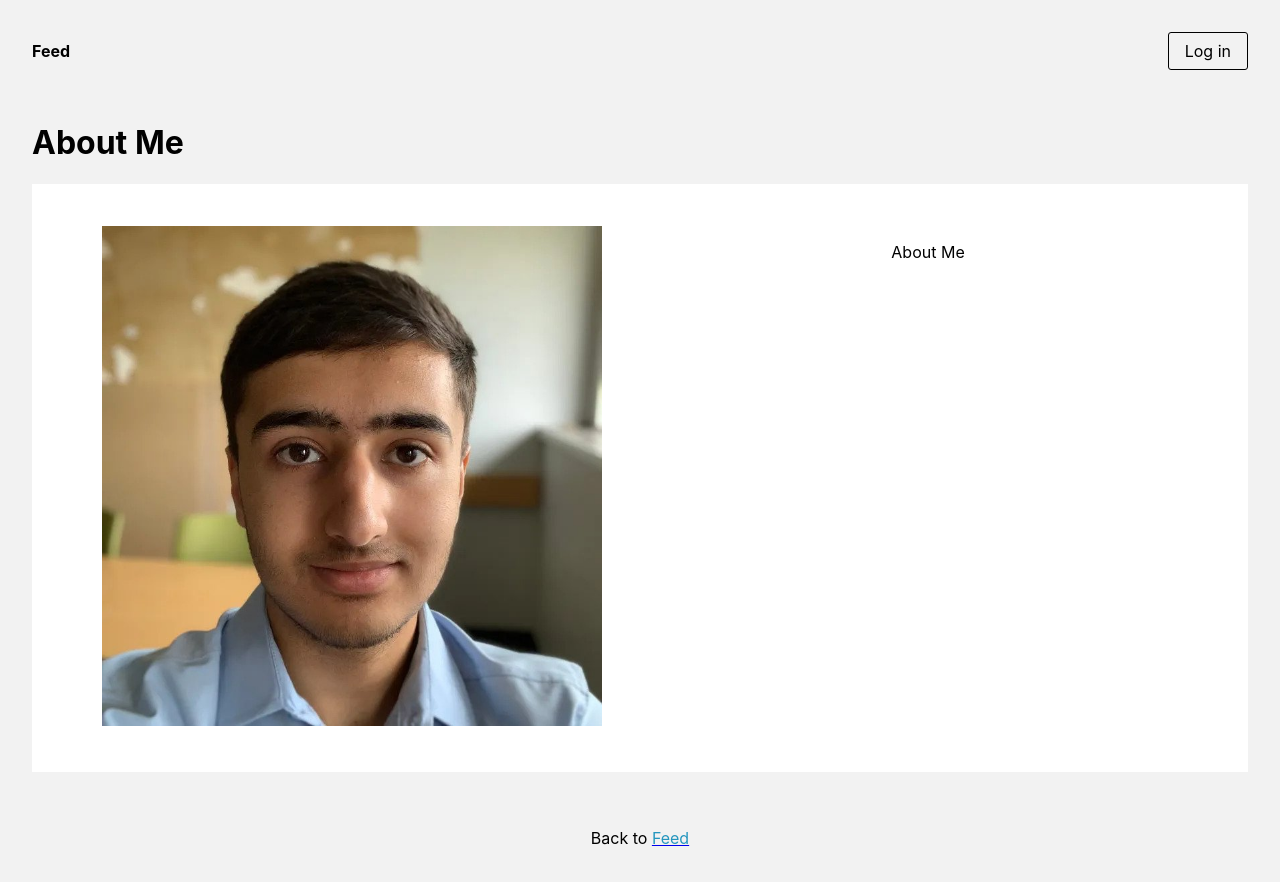
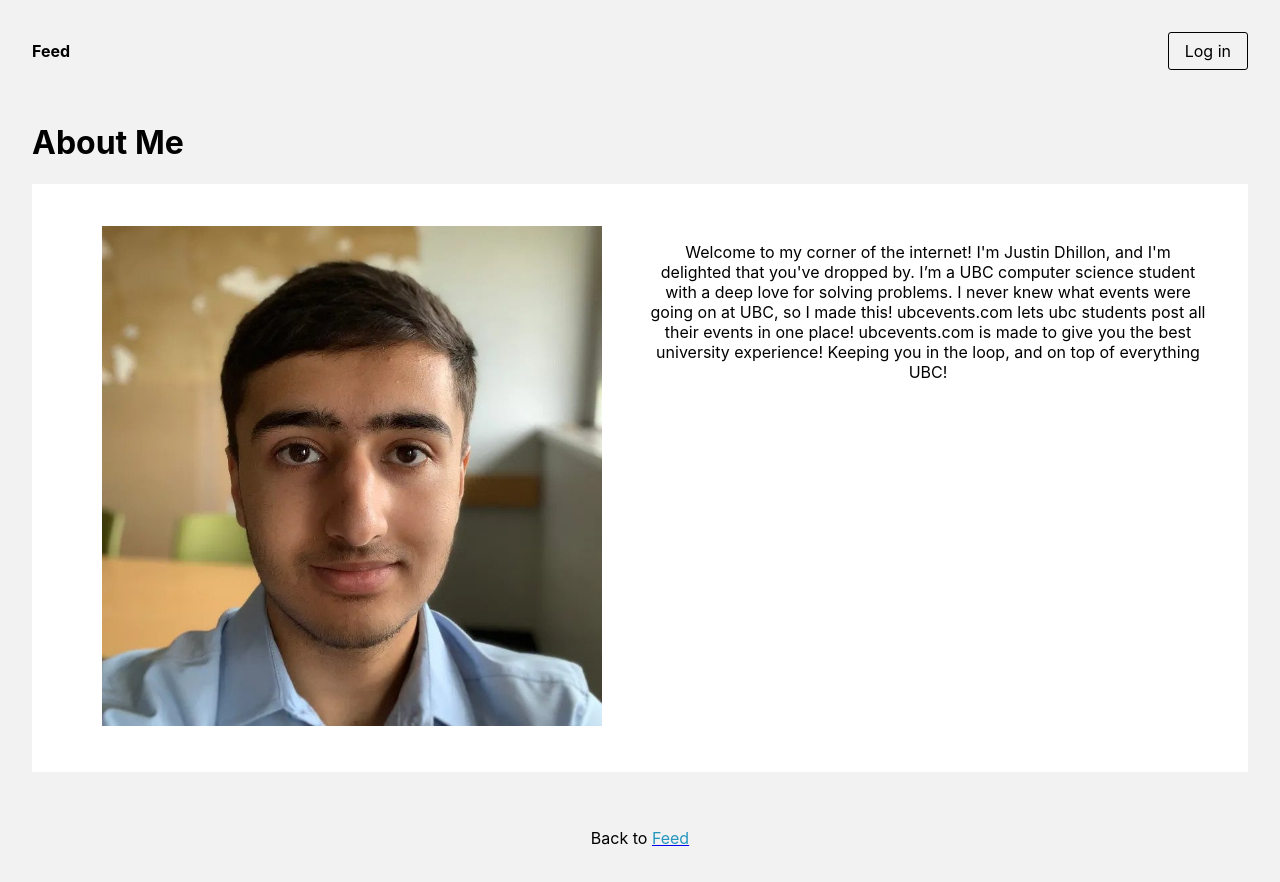
Before and after one commit to justindhillon/ubcevents, a Next.js app: page /about-me in a window 1280 px wide. Shown: the top 882 px of the page. Built offline with nearby package versions, Linux system fonts and the light colour scheme; no server answers.

Commit message:
modified:   pages/about-me.tsx

```diff
--- a/pages/about-me.tsx
+++ b/pages/about-me.tsx
@@ -22,7 +22,13 @@ const AboutMe: React.FC = () => {
                 />
                 </div>
                 <div className="column">
-                    <p>About Me</p>
+                    <p>Welcome to my corner of the internet!
+                        I'm Justin Dhillon, and I'm delighted that you've dropped by.
+                        I’m a UBC computer science student with a deep love for solving problems.
+                        I never knew what events were going on at UBC, so I made this!
+                        ubcevents.com lets ubc students post all their events in one place!
+                        ubcevents.com is made to give you the best university experience!
+                        Keeping you in the loop, and on top of everything UBC!</p>
                 </div>
             </main>
             <div style={{textAlign:"center"}}>
```
